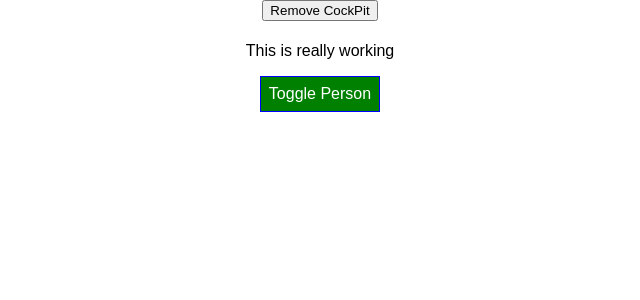
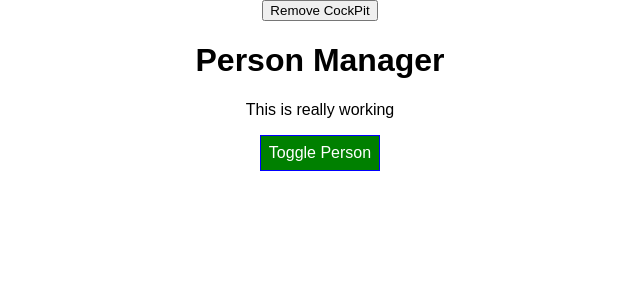
Before and after one commit to andmast/react-complete-guide, a React (Create React App) app: page / in a window 1280 px wide. Shown: the top 300 px of the page, without its empty margins (320-960 px from the left). Built offline with nearby package versions, Linux system fonts and the light colour scheme.

Commit message:
Passing Unknown Props

```diff
--- a/src/HOC/WithClass.js
+++ b/src/HOC/WithClass.js
@@ -3,7 +3,7 @@ import React from "react";
 const WithClass = (WrappedComponent, className) => {
   return props => (
     <div className={className}>
-      <WrappedComponent />
+      <WrappedComponent {...props} />
     </div>
   );
 };
--- a/src/components/Persons/Person/Person.js
+++ b/src/components/Persons/Person/Person.js
@@ -2,6 +2,7 @@ import React, { Component, Fragment } from "react";
 
 import classes from "./Person.module.css";
 import Aux from "../../../HOC/Aux";
+import WithClass from "../../../HOC/withClass";
 
 class Person extends Component {
   render() {
@@ -22,4 +23,4 @@ class Person extends Component {
   }
 }
 
-export default Person;
+export default WithClass(Person, classes.Person);
```
